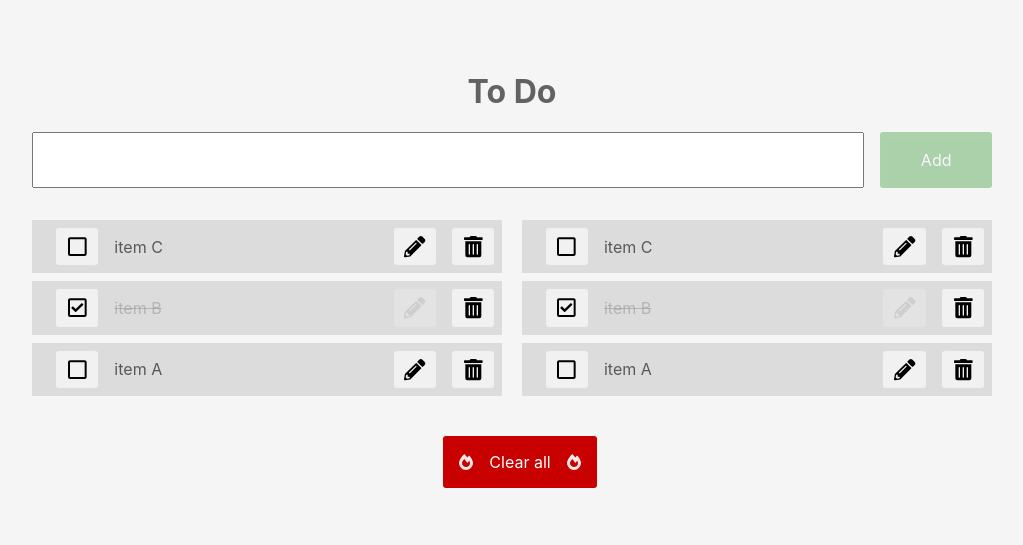
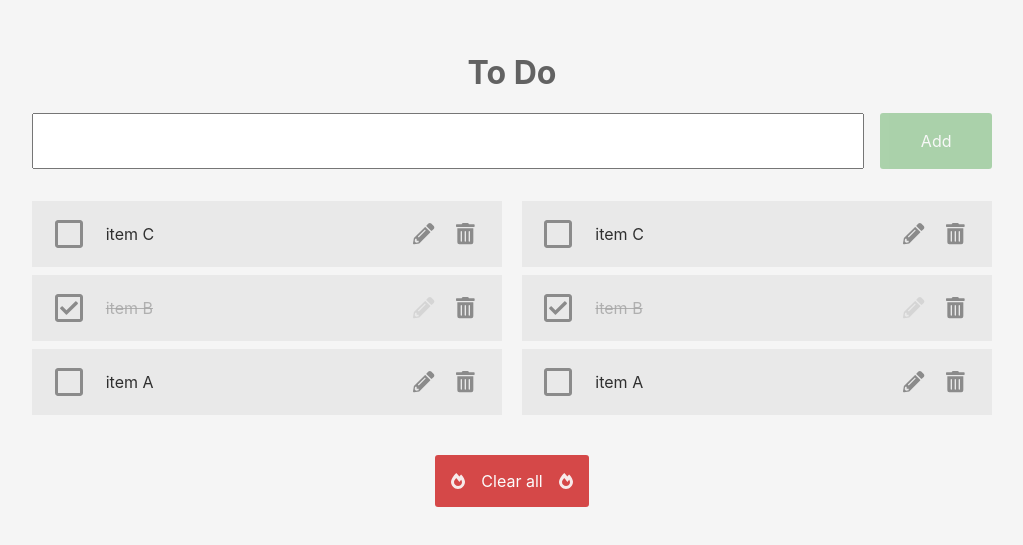
Before and after one commit to kodrclub/react-todo, a React (Create React App) app in the folder site/: page / in a window 1280 px wide. Shown: the part 115-660 px from the top of the page, without its empty margins (128-1151 px from the left). Built offline with nearby package versions, Linux system fonts and the light colour scheme; the HTML template or start-up script is replaced by a standard one.

Commit message:
Fine-tuned icon styles

```diff
--- a/site/src/components/TodoInput.scss
+++ b/site/src/components/TodoInput.scss
@@ -24,6 +24,6 @@
     }
   }
   .cancel-button {
-    background: red;
+    background: #c80000;
   }
 }
--- a/site/src/components/TodoItem.js
+++ b/site/src/components/TodoItem.js
@@ -40,9 +40,9 @@ export default function TodoItem({ item, onChange }) {
     <li className="TodoItem">
       <button onClick={toggleIsDone}>
         {item.isDone ? (
-          <FontAwesomeIcon icon={faIsDone} size="lg" />
+          <FontAwesomeIcon icon={faIsDone} size="2x" />
         ) : (
-          <FontAwesomeIcon icon={faIsNotDone} size="lg" />
+          <FontAwesomeIcon icon={faIsNotDone} size="2x" />
         )}
       </button>
 
--- a/site/src/components/TodoItem.scss
+++ b/site/src/components/TodoItem.scss
@@ -1,21 +1,19 @@
 .TodoItem {
   display: flex;
 
-  background: rgba(0, 0, 0, 0.1);
-  color: rgba(0, 0, 0, 0.6);
-  padding: 0.5em;
+  background: rgba(0, 0, 0, 0.05);
+  color: rgba(0, 0, 0, 0.8);
+  padding: 1em;
   margin-bottom: 0.5em;
-}
 
-button {
-  flex: 1 0;
-  background: rgba(255, 255, 255, 0.6);
-  border: 3px solid rgba(0, 0, 0, 0.3);
-  padding: 0.5em;
-  margin-left: 1em;
-
-  &:disabled {
-    opacity: 0.3;
+  button {
+    flex: 1 0;
+    background: transparent; // rgba(255, 255, 255, 0.6);
+    border: none;
+    opacity: 0.4;
+    &:hover {
+      opacity: 0.8;
+    }
   }
 }
 
--- a/site/src/index.scss
+++ b/site/src/index.scss
@@ -10,6 +10,14 @@ body {
   button {
     border: none;
     border-radius: 3px;
+    opacity: 0.7;
+    transition: opacity 0.5s;
+    &:hover {
+      opacity: 1;
+    }
+    &:disabled {
+      opacity: 0.3;
+    }
   }
 
   button,
```
